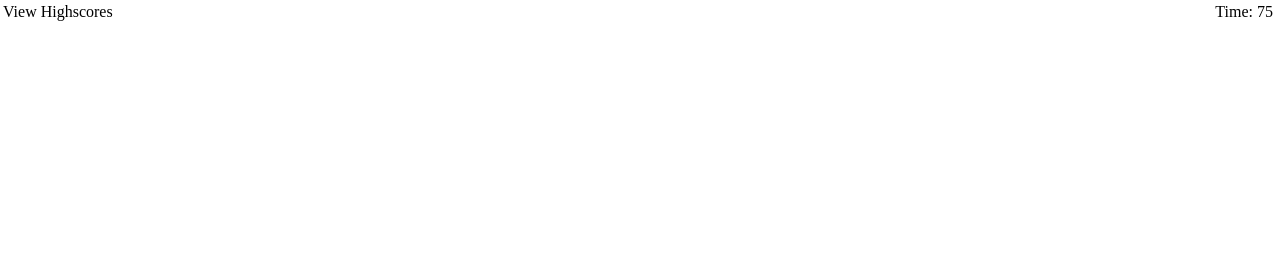
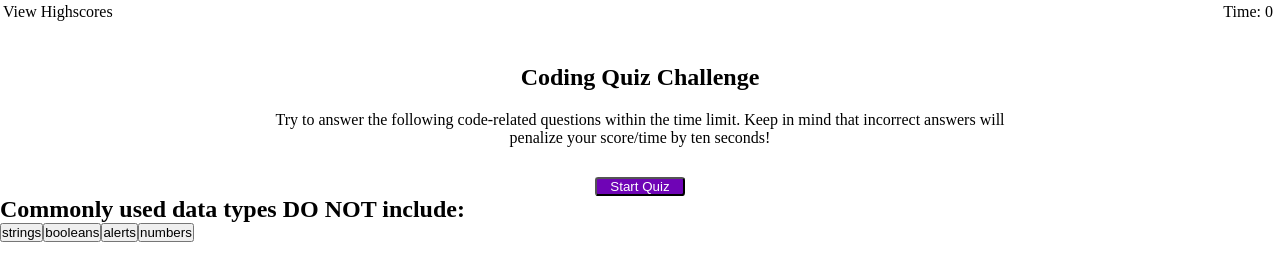
Before and after one commit to alexbrandon3/code-quiz, a plain HTML site: page index.html in a window 1280 px wide. Drawn offline with Linux system fonts and the light colour scheme.

Commit message:
created questions and began dynamic production of html elements

```diff
--- a/assets/script.js
+++ b/assets/script.js
@@ -1,3 +1,87 @@
+// Timer
 var timeDisplay = document.querySelector("#timer");
-var secondsLeft = 75;
+var secondsLeft = 0;
 timeDisplay.textContent = "Time: " + secondsLeft;
+var currentIndex = 0;
+var correctAnswers = 0;
+var incorrectAnswers = 0;
+//Start button
+var startButton = document.querySelector("#start");
+function startTimer(){
+    console.log("clicked");
+    var secondsLeft = 75;
+    setInterval(function(){
+        secondsLeft--;
+        timeDisplay.textContent = "Time: " + secondsLeft;
+        if (secondsLeft === 0){
+            alert('Sorry, you are out of time!');
+          clearInterval(secondsLeft);
+        }
+    }, 1000);
+};
+startButton.addEventListener("click", startTimer);
+
+var questions = [
+    {
+        questionText: "Commonly used data types DO NOT include:",
+        answer1:"strings",
+        answer2: "booleans",
+        answer3: "alerts",
+        answer4: "numbers",
+        correctAnswer: "alerts"
+    },
+    {
+        questionText: "The condition in an if / else statement is enclosed within ______.",
+        answer1:"quotes",
+        answer2: "curly brackets",
+        answer3: "parentheses",
+        answer4: "square brackets",
+        correctAnswer: "parentheses"
+    },
+    {
+        questionText: "Arrays in JavaScript can be used to store ______.",
+        answer1:"numbers and strings",
+        answer2: "other arrays",
+        answer3: "booleans",
+        answer4: "all of the above",
+        correctAnswer: "all of the above"
+    },
+    {
+        questionText: "String values must be enclosed within ______ when being assigned to variables.",
+        answer1:"commas",
+        answer2: "curly brackets",
+        answer3: "quotes",
+        answer4: "parentheses",
+        correctAnswer: "quotes"
+    },
+    {
+        questionText: "A very useful tool used during development and debugging for printing content to the debugger is:",
+        answer1:"JavaScript",
+        answer2: "terminal/bash",
+        answer3: "for loops",
+        answer4: "console.log",
+        correctAnswer: "console.log"
+    }
+];
+var questionContainer = document.querySelector(".questions");
+    var question = document.createElement("h2");
+    question.textContent = questions[currentIndex].questionText;
+    var answer1 = document.createElement('button');
+    answer1.textContent = questions[currentIndex].answer1;
+    answer1.setAttribute("data-value", questions[currentIndex].answer1);
+    var answer2 = document.createElement('button');
+    answer2.textContent = questions[currentIndex].answer2;
+    answer2.setAttribute("data-value", questions[currentIndex].answer2);
+    var answer3 = document.createElement('button');
+    answer3.textContent = questions[currentIndex].answer3;
+    answer3.setAttribute("data-value", questions[currentIndex].answer3);
+    var answer4 = document.createElement('button');
+    answer4.textContent = questions[currentIndex].answer4;
+    answer4.setAttribute("data-value", questions[currentIndex].answer4);
+    questionContainer.append(question);
+    questionContainer.append(answer1);
+    questionContainer.append(answer2);
+    questionContainer.append(answer3);
+    questionContainer.append(answer4);
+
+    //create function check value against questions current index
--- a/assets/style.css
+++ b/assets/style.css
@@ -2,6 +2,10 @@
     box-sizing: border-box;
     margin: 0;
     padding: 0;
+  }
+:root {
+    --primary: #6f04b6;
+    --light: white;
   }
 #top-panel{
     text-align: center;
@@ -28,3 +32,30 @@
     padding-right: 7px;
 
 }
+#window{
+    max-width: 100%;
+    display: flex;
+    flex-wrap: wrap;
+    text-align: center;
+    justify-content: center;
+    flex-direction: column;
+    align-items: center;
+}
+#window h2{
+    justify-content: center;
+    max-width: 60%;
+    padding-top: 40px;
+}
+#window h3{
+    max-width: 60%;
+    padding: 20px 0 30px 0;
+    font-size: 1rem;
+    font-weight: 100;
+}
+#start{
+    width: 7%;
+    border-radius: .25em;
+    background-color: var(--primary);
+    color: var(--light);
+
+}
--- a/index.html
+++ b/index.html
@@ -14,6 +14,11 @@
         <h2 id="view-scores">View Highscores</h2>
         <h2 id="timer">Time: xx</h2>
     </header>
-
+    <div id="window">
+        <h2>Coding Quiz Challenge</h2>
+        <h3>Try to answer the following code-related questions within the time limit. Keep in mind that incorrect answers will penalize your score/time by ten seconds!</h3>
+        <button id="start">Start Quiz</button>
+    </div>
+    <div class= "questions"></div>
     <script src="./assets/script.js"></script>
   </body>
```
